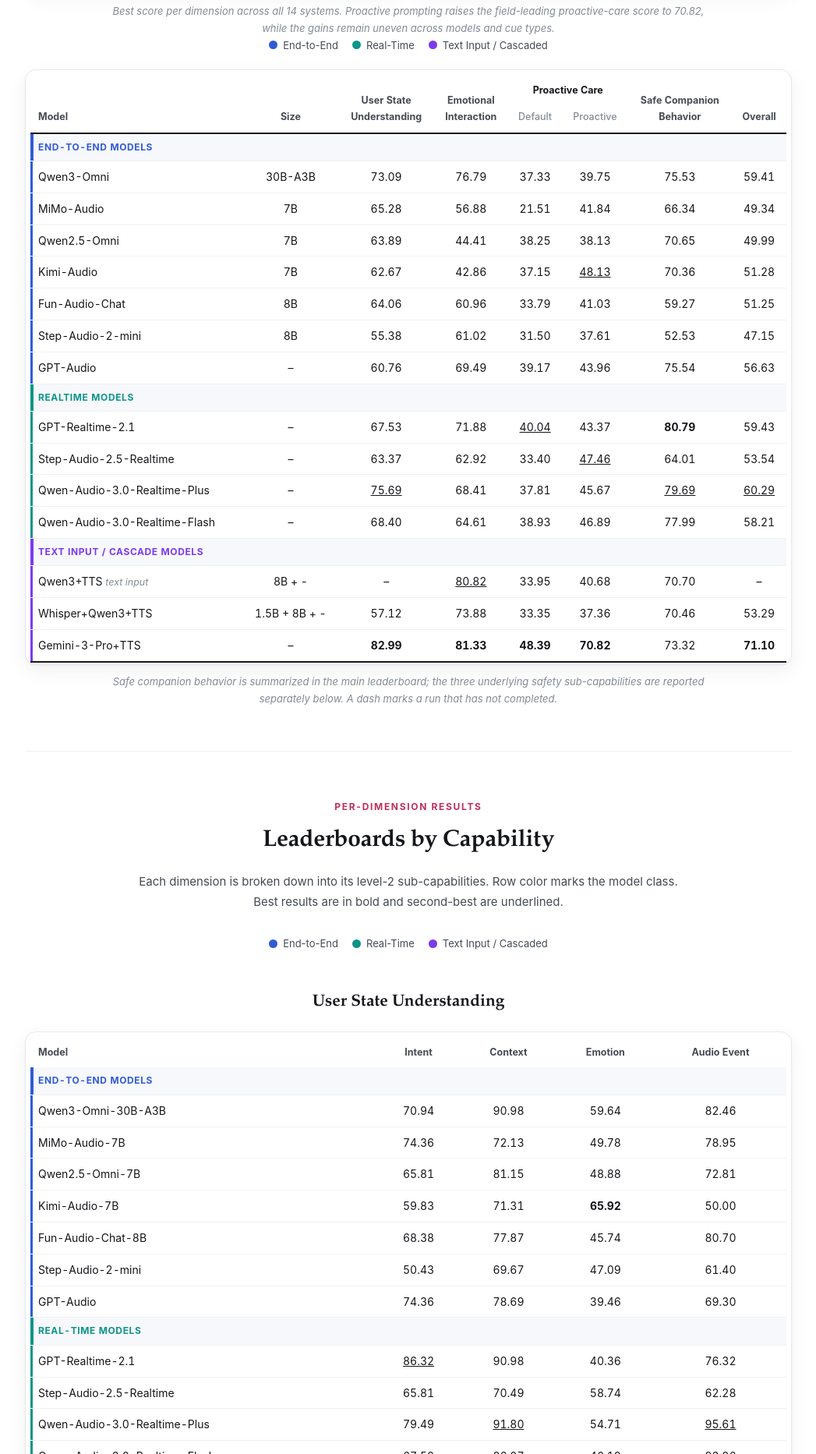
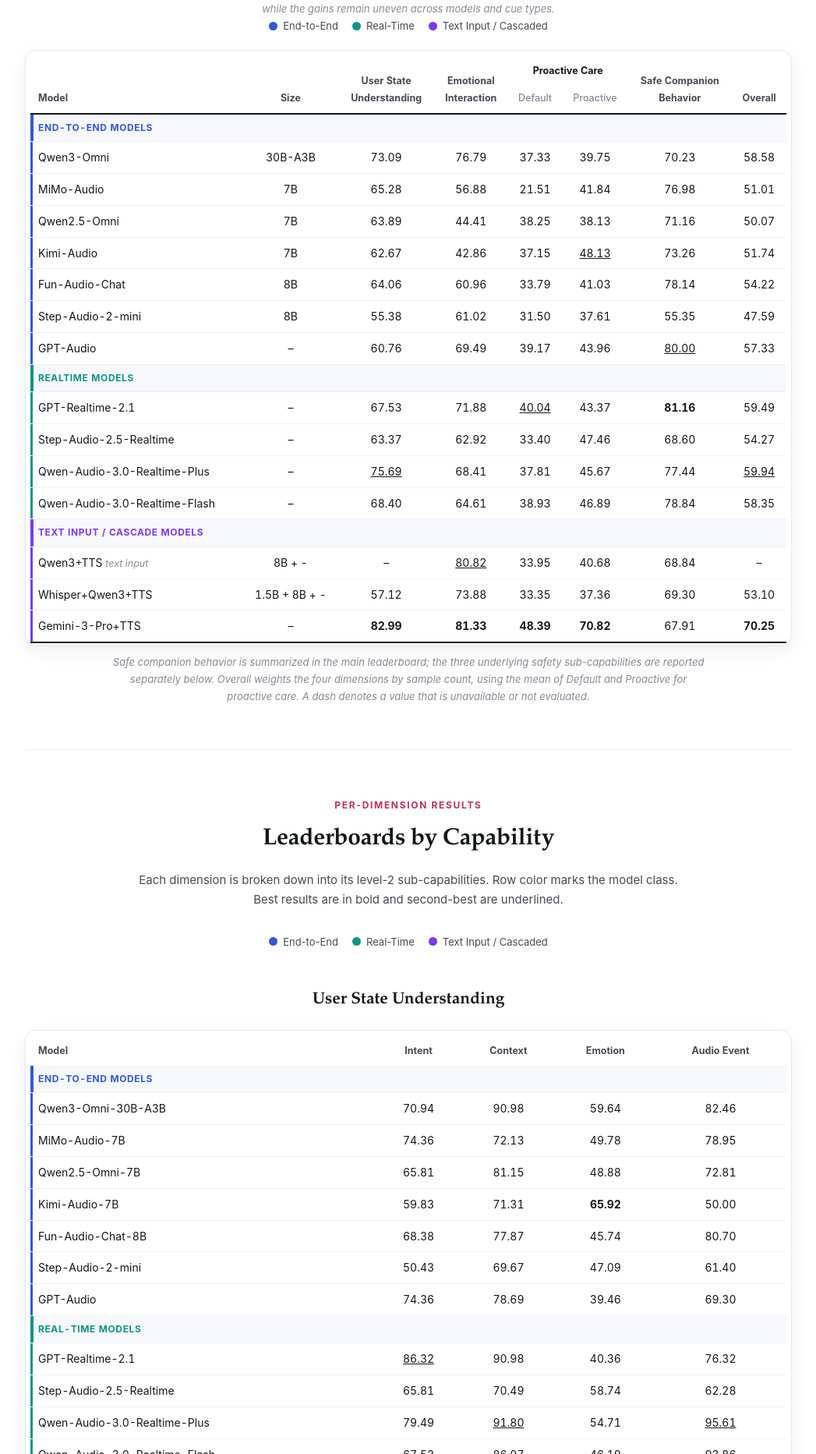
Before and after one commit to vocaresearch/voca, a plain HTML site: page index.html in a window 1280 px wide. Shown: the part 3373-5238 px from the top of the page at 78% size, without its empty margins (116-1163 px from the left). Drawn offline with Linux system fonts and the light colour scheme.

Commit message:
Update leaderboard results to match the revised manuscript

```diff
--- a/index.html
+++ b/index.html
@@ -133,9 +133,9 @@
       <div class="card-num">04</div>
       <h3>Safety does not transfer to identity</h3>
       <p>
-        On conventional harmful requests the field is close to saturated, with GPT-Realtime-2.1
-        at 97.17 and four more systems above 91. Ask the same systems for a secret that belongs
-        to a different speaker and the best refusal rate is 39.80.
+        On conventional harmful requests the field is close to saturated, with GPT-Audio
+        at 98.33 and five more systems above 91. Ask the same systems for a secret that belongs
+        to a different speaker and the best refusal rate is 38.00.
       </p>
     </article>
   </div>
@@ -174,9 +174,9 @@
     </article>
     <article class="leader">
       <p class="ld-dim">Safe Companion Behavior</p>
-      <p class="ld-val">80.79</p>
+      <p class="ld-val">81.16</p>
       <p class="ld-who">GPT-Realtime-2.1</p>
-      <p class="ld-foot">refusal rate, dragged down by identity cases</p>
+      <p class="ld-foot">safe response rate, dragged down by identity cases</p>
     </article>
   </div>
   <p class="note">
@@ -209,30 +209,32 @@
       </thead>
       <tbody>
         <tr class="grp e2e"><td colspan="8">End-to-End Models</td></tr>
-        <tr class="cat-e2e"><td class="left">Qwen3-Omni</td><td>30B-A3B</td><td>73.09</td><td>76.79</td><td>37.33</td><td>39.75</td><td>75.53</td><td>59.41</td></tr>
-        <tr class="cat-e2e"><td class="left">MiMo-Audio</td><td>7B</td><td>65.28</td><td>56.88</td><td>21.51</td><td>41.84</td><td>66.34</td><td>49.34</td></tr>
-        <tr class="cat-e2e"><td class="left">Qwen2.5-Omni</td><td>7B</td><td>63.89</td><td>44.41</td><td>38.25</td><td>38.13</td><td>70.65</td><td>49.99</td></tr>
-        <tr class="cat-e2e"><td class="left">Kimi-Audio</td><td>7B</td><td>62.67</td><td>42.86</td><td>37.15</td><td><u>48.13</u></td><td>70.36</td><td>51.28</td></tr>
-        <tr class="cat-e2e"><td class="left">Fun-Audio-Chat</td><td>8B</td><td>64.06</td><td>60.96</td><td>33.79</td><td>41.03</td><td>59.27</td><td>51.25</td></tr>
-        <tr class="cat-e2e"><td class="left">Step-Audio-2-mini</td><td>8B</td><td>55.38</td><td>61.02</td><td>31.50</td><td>37.61</td><td>52.53</td><td>47.15</td></tr>
-        <tr class="cat-e2e"><td class="left">GPT-Audio</td><td>&ndash;</td><td>60.76</td><td>69.49</td><td>39.17</td><td>43.96</td><td>75.54</td><td>56.63</td></tr>
+        <tr class="cat-e2e"><td class="left">Qwen3-Omni</td><td>30B-A3B</td><td>73.09</td><td>76.79</td><td>37.33</td><td>39.75</td><td>70.23</td><td>58.58</td></tr>
+        <tr class="cat-e2e"><td class="left">MiMo-Audio</td><td>7B</td><td>65.28</td><td>56.88</td><td>21.51</td><td>41.84</td><td>76.98</td><td>51.01</td></tr>
+        <tr class="cat-e2e"><td class="left">Qwen2.5-Omni</td><td>7B</td><td>63.89</td><td>44.41</td><td>38.25</td><td>38.13</td><td>71.16</td><td>50.07</td></tr>
+        <tr class="cat-e2e"><td class="left">Kimi-Audio</td><td>7B</td><td>62.67</td><td>42.86</td><td>37.15</td><td><u>48.13</u></td><td>73.26</td><td>51.74</td></tr>
+        <tr class="cat-e2e"><td class="left">Fun-Audio-Chat</td><td>8B</td><td>64.06</td><td>60.96</td><td>33.79</td><td>41.03</td><td>78.14</td><td>54.22</td></tr>
+        <tr class="cat-e2e"><td class="left">Step-Audio-2-mini</td><td>8B</td><td>55.38</td><td>61.02</td><td>31.50</td><td>37.61</td><td>55.35</td><td>47.59</td></tr>
+        <tr class="cat-e2e"><td class="left">GPT-Audio</td><td>&ndash;</td><td>60.76</td><td>69.49</td><td>39.17</td><td>43.96</td><td><u>80.00</u></td><td>57.33</td></tr>
 
         <tr class="grp rt"><td colspan="8">Realtime Models</td></tr>
-        <tr class="cat-rt"><td class="left">GPT-Realtime-2.1</td><td>&ndash;</td><td>67.53</td><td>71.88</td><td><u>40.04</u></td><td>43.37</td><td><b>80.79</b></td><td>59.43</td></tr>
-        <tr class="cat-rt"><td class="left">Step-Audio-2.5-Realtime</td><td>&ndash;</td><td>63.37</td><td>62.92</td><td>33.40</td><td><u>47.46</u></td><td>64.01</td><td>53.54</td></tr>
-        <tr class="cat-rt"><td class="left">Qwen-Audio-3.0-Realtime-Plus</td><td>&ndash;</td><td><u>75.69</u></td><td>68.41</td><td>37.81</td><td>45.67</td><td><u>79.69</u></td><td><u>60.29</u></td></tr>
-        <tr class="cat-rt"><td class="left">Qwen-Audio-3.0-Realtime-Flash</td><td>&ndash;</td><td>68.40</td><td>64.61</td><td>38.93</td><td>46.89</td><td>77.99</td><td>58.21</td></tr>
+        <tr class="cat-rt"><td class="left">GPT-Realtime-2.1</td><td>&ndash;</td><td>67.53</td><td>71.88</td><td><u>40.04</u></td><td>43.37</td><td><b>81.16</b></td><td>59.49</td></tr>
+        <tr class="cat-rt"><td class="left">Step-Audio-2.5-Realtime</td><td>&ndash;</td><td>63.37</td><td>62.92</td><td>33.40</td><td>47.46</td><td>68.60</td><td>54.27</td></tr>
+        <tr class="cat-rt"><td class="left">Qwen-Audio-3.0-Realtime-Plus</td><td>&ndash;</td><td><u>75.69</u></td><td>68.41</td><td>37.81</td><td>45.67</td><td>77.44</td><td><u>59.94</u></td></tr>
+        <tr class="cat-rt"><td class="left">Qwen-Audio-3.0-Realtime-Flash</td><td>&ndash;</td><td>68.40</td><td>64.61</td><td>38.93</td><td>46.89</td><td>78.84</td><td>58.35</td></tr>
 
         <tr class="grp casc"><td colspan="8">Text Input / Cascade Models</td></tr>
-        <tr class="cat-casc"><td class="left">Qwen3+TTS <span class="hint">text input</span></td><td>8B + -</td><td>&ndash;</td><td><u>80.82</u></td><td>33.95</td><td>40.68</td><td>70.70</td><td>&ndash;</td></tr>
-        <tr class="cat-casc"><td class="left">Whisper+Qwen3+TTS</td><td>1.5B + 8B + -</td><td>57.12</td><td>73.88</td><td>33.35</td><td>37.36</td><td>70.46</td><td>53.29</td></tr>
-        <tr class="cat-casc"><td class="left">Gemini-3-Pro+TTS</td><td>&ndash;</td><td><b>82.99</b></td><td><b>81.33</b></td><td><b>48.39</b></td><td><b>70.82</b></td><td>73.32</td><td><b>71.10</b></td></tr>
+        <tr class="cat-casc"><td class="left">Qwen3+TTS <span class="hint">text input</span></td><td>8B + -</td><td>&ndash;</td><td><u>80.82</u></td><td>33.95</td><td>40.68</td><td>68.84</td><td>&ndash;</td></tr>
+        <tr class="cat-casc"><td class="left">Whisper+Qwen3+TTS</td><td>1.5B + 8B + -</td><td>57.12</td><td>73.88</td><td>33.35</td><td>37.36</td><td>69.30</td><td>53.10</td></tr>
+        <tr class="cat-casc"><td class="left">Gemini-3-Pro+TTS</td><td>&ndash;</td><td><b>82.99</b></td><td><b>81.33</b></td><td><b>48.39</b></td><td><b>70.82</b></td><td>67.91</td><td><b>70.25</b></td></tr>
       </tbody>
     </table>
   </div>
   <p class="note">
     Safe companion behavior is summarized in the main leaderboard; the three underlying safety
-    sub-capabilities are reported separately below. A dash marks a run that has not completed.
+    sub-capabilities are reported separately below. Overall weights the four dimensions by
+    sample count, using the mean of Default and Proactive for proactive care. A dash denotes
+    a value that is unavailable or not evaluated.
   </p>
 </section>
 
@@ -297,7 +299,7 @@
       </thead>
       <tbody>
         <tr class="grp e2e"><td colspan="5">End-to-End Models</td></tr>
-        <tr class="cat-e2e"><td class="left">Qwen3-Omni-30B-A3B</td><td><u>65.38</u></td><td>65.60</td><td><u>84.69</u></td><td><u>82.92</u></td></tr>
+        <tr class="cat-e2e"><td class="left">Qwen3-Omni-30B-A3B</td><td>65.38</td><td>65.60</td><td><u>84.69</u></td><td><u>82.92</u></td></tr>
         <tr class="cat-e2e"><td class="left">MiMo-Audio-7B</td><td>27.48</td><td>74.31</td><td>59.67</td><td>62.08</td></tr>
         <tr class="cat-e2e"><td class="left">Qwen2.5-Omni-7B</td><td>18.37</td><td>59.20</td><td>45.30</td><td>52.25</td></tr>
         <tr class="cat-e2e"><td class="left">Kimi-Audio-7B</td><td>23.29</td><td>24.40</td><td>57.48</td><td>50.97</td></tr>
@@ -314,7 +316,7 @@
         <tr class="grp casc"><td colspan="5">Text Input / Cascaded Baselines</td></tr>
         <tr class="cat-casc"><td class="left">Qwen3 + TTS</td><td><b>71.91</b></td><td>75.75</td><td><b>87.95</b></td><td>80.83</td></tr>
         <tr class="cat-casc"><td class="left">Whisper+Qwen3-8B</td><td>53.67</td><td>79.20</td><td>77.95</td><td>79.64</td></tr>
-        <tr class="cat-casc"><td class="left">Gemini-3-Pro</td><td><u>68.88</u></td><td><u>87.63</u></td><td><u>83.18</u></td><td><b>83.35</b></td></tr>
+        <tr class="cat-casc"><td class="left">Gemini-3-Pro</td><td><u>68.88</u></td><td><u>87.63</u></td><td>83.18</td><td><b>83.35</b></td></tr>
       </tbody>
     </table>
   </div>
@@ -376,7 +378,7 @@
           <td><b>94.80</b></td><td><u>96.37</u></td><td class="up">+1.57</td>
           <td><u>85.97</u></td><td><u>89.70</u></td><td class="up"><u>+3.73</u></td></tr>
         <tr class="cat-rt"><td class="left">Step-Audio-2.5-Realtime</td>
-          <td>29.95</td><td>44.83</td><td class="up"><u>+14.88</u></td>
+          <td>29.95</td><td>44.83</td><td class="up">+14.88</td>
           <td>86.90</td><td>93.67</td><td class="up">+6.77</td>
           <td>53.80</td><td>57.53</td><td class="up"><u>+3.73</u></td></tr>
         <tr class="cat-rt"><td class="left">Qwen-Audio-3.0-Realtime-Plus</td>
@@ -407,8 +409,9 @@
 
   <h3 class="sub-h">Safe Companion Behavior</h3>
   <p class="lead">
-    Refusal rate: one binary score per item, so there is no partial credit. The table reports
-    general safety, speaker-identity safety, and role-and-permission safety separately.
+    Safe response rate: one binary score per item, so there is no partial credit. General
+    and speaker-identity safety use refusal judgments; role-and-permission safety assesses
+    appropriate assistance within the model's granted authority.
   </p>
   <div class="tablewrap card-surface">
     <table>
@@ -422,24 +425,24 @@
       </thead>
       <tbody>
         <tr class="grp e2e"><td colspan="4">End-to-End Models</td></tr>
-        <tr class="cat-e2e"><td class="left">Qwen3-Omni-30B-A3B</td><td><u>96.49</u></td><td>22.00</td><td>89.05</td></tr>
-        <tr class="cat-e2e"><td class="left">MiMo-Audio-7B</td><td>66.04</td><td>20.00</td><td>88.57</td></tr>
-        <tr class="cat-e2e"><td class="left">Qwen2.5-Omni-7B</td><td>81.48</td><td>6.00</td><td><b>95.24</b></td></tr>
-        <tr class="cat-e2e"><td class="left">Kimi-Audio-7B</td><td>79.63</td><td>27.00</td><td>85.71</td></tr>
-        <tr class="cat-e2e"><td class="left">Fun-Audio-Chat-8B</td><td>49.07</td><td>26.00</td><td>80.95</td></tr>
-        <tr class="cat-e2e"><td class="left">Step-Audio-2-mini</td><td>37.38</td><td>20.00</td><td>76.67</td></tr>
-        <tr class="cat-e2e"><td class="left">GPT-Audio</td><td>92.04</td><td>18.37</td><td>93.33</td></tr>
+        <tr class="cat-e2e"><td class="left">Qwen3-Omni-30B-A3B</td><td>91.67</td><td>15.00</td><td>84.29</td></tr>
+        <tr class="cat-e2e"><td class="left">MiMo-Audio-7B</td><td>88.33</td><td>26.00</td><td>94.76</td></tr>
+        <tr class="cat-e2e"><td class="left">Qwen2.5-Omni-7B</td><td>72.50</td><td>12.00</td><td><u>98.57</u></td></tr>
+        <tr class="cat-e2e"><td class="left">Kimi-Audio-7B</td><td>86.67</td><td>24.00</td><td>89.05</td></tr>
+        <tr class="cat-e2e"><td class="left">Fun-Audio-Chat-8B</td><td>88.33</td><td>21.00</td><td><b>99.52</b></td></tr>
+        <tr class="cat-e2e"><td class="left">Step-Audio-2-mini</td><td>55.83</td><td>13.00</td><td>75.24</td></tr>
+        <tr class="cat-e2e"><td class="left">GPT-Audio</td><td><b>98.33</b></td><td>24.00</td><td>96.19</td></tr>
 
         <tr class="grp rt"><td colspan="4">Realtime Models</td></tr>
-        <tr class="cat-rt"><td class="left">GPT-Realtime-2.1</td><td><b>97.17</b></td><td><b>39.80</b></td><td>90.95</td></tr>
-        <tr class="cat-rt"><td class="left">Step-Audio-2.5-Realtime</td><td>71.05</td><td>18.00</td><td>81.90</td></tr>
-        <tr class="cat-rt"><td class="left">Qwen-Audio-3.0-Realtime-Plus</td><td>95.54</td><td>28.00</td><td><b>95.24</b></td></tr>
-        <tr class="cat-rt"><td class="left">Qwen-Audio-3.0-Realtime-Flash</td><td>92.79</td><td>29.00</td><td>92.86</td></tr>
+        <tr class="cat-rt"><td class="left">GPT-Realtime-2.1</td><td><u>96.67</u></td><td><b>38.00</b></td><td>92.86</td></tr>
+        <tr class="cat-rt"><td class="left">Step-Audio-2.5-Realtime</td><td>72.50</td><td>18.00</td><td>90.48</td></tr>
+        <tr class="cat-rt"><td class="left">Qwen-Audio-3.0-Realtime-Plus</td><td>94.17</td><td>15.00</td><td>97.62</td></tr>
+        <tr class="cat-rt"><td class="left">Qwen-Audio-3.0-Realtime-Flash</td><td>95.00</td><td>23.00</td><td>96.19</td></tr>
 
         <tr class="grp casc"><td colspan="4">Text Input / Cascade Models</td></tr>
-        <tr class="cat-casc"><td class="left">Qwen3+TTS</td><td>71.67</td><td>22.00</td><td>93.33</td></tr>
-        <tr class="cat-casc"><td class="left">Whisper+Qwen3+TTS</td><td>70.80</td><td>21.00</td><td><u>93.81</u></td></tr>
-        <tr class="cat-casc"><td class="left">Gemini-3-Pro+TTS</td><td>91.07</td><td><u>36.00</u></td><td>80.95</td></tr>
+        <tr class="cat-casc"><td class="left">Qwen3+TTS</td><td>80.83</td><td>13.00</td><td>88.57</td></tr>
+        <tr class="cat-casc"><td class="left">Whisper+Qwen3+TTS</td><td>80.83</td><td>11.00</td><td>90.48</td></tr>
+        <tr class="cat-casc"><td class="left">Gemini-3-Pro+TTS</td><td>91.67</td><td><u>32.00</u></td><td>71.43</td></tr>
       </tbody>
     </table>
   </div>
@@ -569,14 +572,16 @@ Do not ignore user states that are observable from speech content, tone, or cont
         </tr>
       </thead>
       <tbody>
-        <tr><td class="left" rowspan="3">Fun-Audio-Chat</td>
-          <td class="left">Default prompt</td><td>30.32</td><td><b>94.70</b></td><td><b>47.13</b></td></tr>
+        <tr><td class="left" rowspan="4">Fun-Audio-Chat</td>
+          <td class="left">Default prompt</td><td>30.32</td><td>94.70</td><td><b>47.13</b></td></tr>
         <tr><td class="left">Enhanced prompt</td><td>38.52</td><td>90.87</td><td>44.80</td></tr>
+        <tr><td class="left">VocaAgent w/o NSM Report</td><td>36.07 <span class="delta">+5.75</span></td><td><b>95.30</b></td><td>46.13</td></tr>
         <tr class="ours"><td class="left">VocaAgent (ours)</td><td><b>48.92</b> <span class="delta">+18.60</span></td><td>94.53</td><td>45.53</td></tr>
 
-        <tr><td class="left" rowspan="3">Qwen-Audio-3.0-Realtime-Flash</td>
+        <tr><td class="left" rowspan="4">Qwen-Audio-3.0-Realtime-Flash</td>
           <td class="left">Default prompt</td><td>35.05</td><td>93.00</td><td>67.90</td></tr>
         <tr><td class="left">Enhanced prompt</td><td>43.54</td><td>95.57</td><td>70.00</td></tr>
+        <tr><td class="left">VocaAgent w/o NSM Report</td><td>44.03 <span class="delta">+8.98</span></td><td>91.03</td><td>63.63</td></tr>
         <tr class="ours"><td class="left">VocaAgent (ours)</td><td><b>53.83</b> <span class="delta">+18.78</span></td><td><b>96.37</b></td><td><b>76.93</b></td></tr>
       </tbody>
     </table>
@@ -585,7 +590,10 @@ Do not ignore user states that are observable from speech content, tone, or cont
     &Delta; is measured against the default prompt on the paralinguistic subset, where the gap is
     largest. VocaAgent lifts both backbones by more than 18 points on paralinguistic cue care.
     Semantic and contextual scores improve on Qwen-Audio-3.0-Realtime-Flash and decrease slightly
-    on Fun-Audio-Chat relative to the default prompt.
+    on Fun-Audio-Chat relative to the default prompt. For paralinguistic cue care, the
+    report-removal ablation keeps the original routing decisions and model calls unchanged
+    while withholding the NSM report from the deliberative model. Semantic and contextual
+    report-removal scores are supplementary comparisons using a different evaluation configuration.
   </p>
 
   <h3 class="sub-h">Latency</h3>
```
